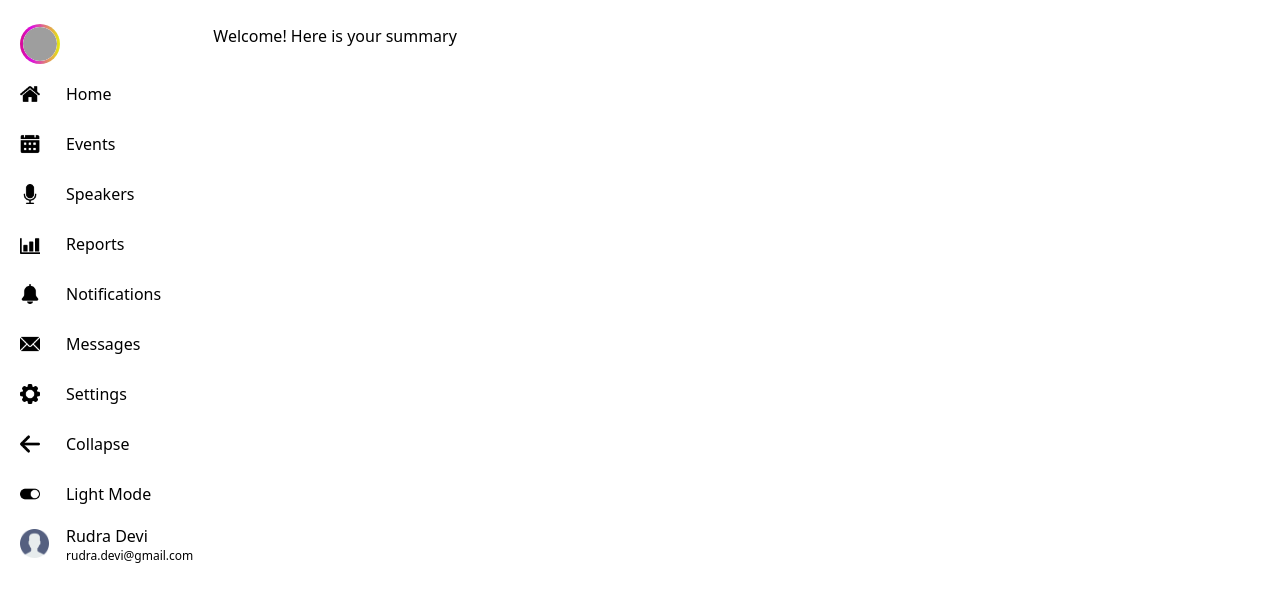
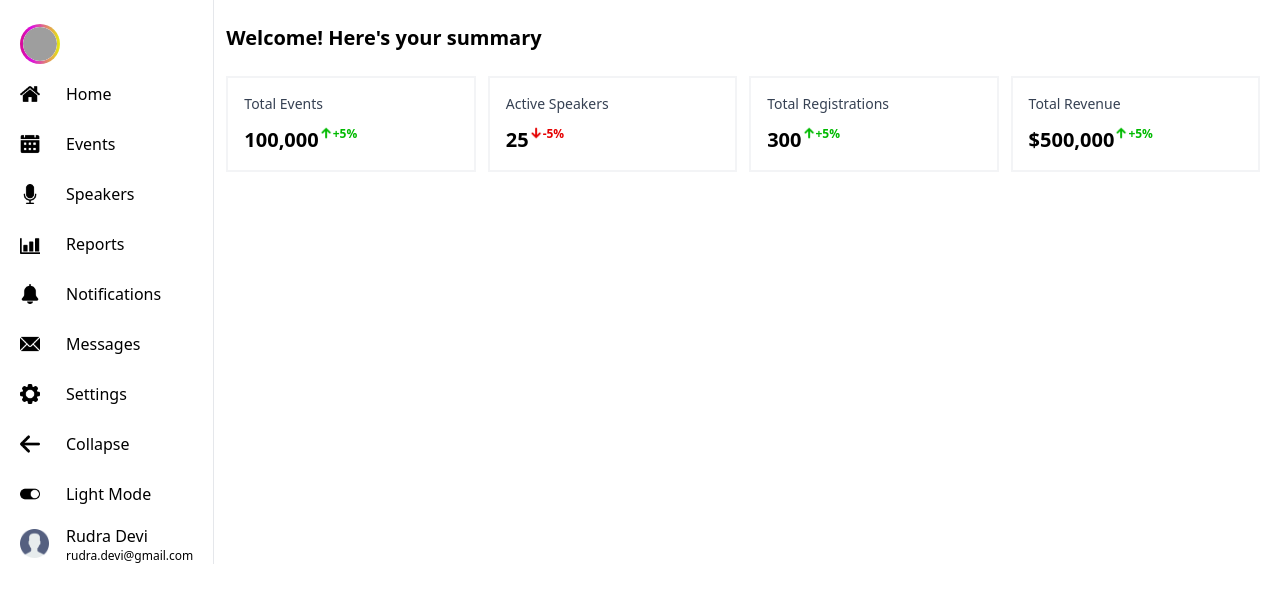
Before and after one commit to fountaina/event-planner, a React (Vite) app: page / in a window 1280 px wide. Shown: the top 602 px of the page. Built offline with nearby package versions, Linux system fonts and the light colour scheme; grey boxes are pictures that could not be loaded.

Commit message:
finish the top part of dashboard

```diff
--- a/src/components/App.jsx
+++ b/src/components/App.jsx
@@ -1,14 +1,13 @@
 import React from 'react'
 import Navbar from './Navbar'
 import '../styles/index.css'
+import Dashboard from './Dashboard'
 
 const App = () => {
   return (
     <div className='main-page'>
       <Navbar />
-      <div className='main-bar'>
-        <h1>Welcome! Here is your summary</h1>
-      </div>
+      <Dashboard />
     </div>
   )
 }
--- /dev/null
+++ b/src/components/Dashboard.jsx
@@ -0,0 +1,59 @@
+import React from 'react';
+import '../styles/dashboard.css';
+import upArrow from "/images/icons/green-arrow.png";
+import downArrown from "/images/icons/red-arrow.png";
+
+const PercentageGrowth = ({percentage}) => {
+    return (
+        <div className='percentage-growth'>
+            <img className='arrows' src={percentage > 0 ? upArrow : downArrown} alt="" />
+            <p style={percentage > 0 ? {color: "#00BA00"} : {color: "#E50000"}}>
+                {percentage > 0 ? "+" + percentage + "%": percentage + "%" }
+            </p>
+        </div>
+    )
+}
+
+const Dashboard = () => {
+  return (
+    <div className='main-bar'>
+        <h1>Welcome! Here's your summary</h1>
+        <div className='info-block'>
+            <div className='info'>
+                <h3 className='box-text'>Total Events</h3>
+                <h3 className='box-figures'>
+                    100,000
+                    {/* <div className='percentage-growth'>
+                        <img className='arrows' src={upArrow} alt="" />
+                        <p style={{color: "#00BA00"}}>+5.0</p>
+                    </div> */}
+                    <PercentageGrowth percentage={5.0}/>
+                </h3>
+            </div>
+            <div className='info'>
+                <h3 className='box-text'>Active Speakers</h3>
+                <h3 className='box-figures'>
+                    25
+                    <PercentageGrowth percentage={-5.0}/>
+                </h3>
+            </div>
+            <div className='info'>
+                <h3 className='box-text'>Total Registrations</h3>
+                <h3 className='box-figures'>
+                    300
+                    <PercentageGrowth percentage={5.0}/>
+                </h3>
+            </div>
+            <div className='info'>
+                <h3 className='box-text'>Total Revenue</h3>
+                <h3 className='box-figures'>
+                    $500,000
+                    <PercentageGrowth percentage={5.0}/>
+                </h3>
+            </div>
+        </div>
+    </div>
+  )
+}
+
+export default Dashboard
--- /dev/null
+++ b/src/styles/dashboard.css
@@ -0,0 +1,59 @@
+@import "tailwindcss";
+
+.main-bar {
+
+    @apply
+    col-span-5
+    pt-6 pl-3 pr-5
+    border-l-1 border-gray-200
+
+}
+
+.main-bar h1 {
+    @apply font-sans font-bold text-xl
+}
+
+.info-block {
+    @apply
+    flex justify-between gap-3
+    py-6
+}
+
+.info {
+    @apply
+    border-2 border-gray-100
+    p-4
+    w-64
+
+}
+
+.info-block div {
+    @apply font-sans
+}
+
+.box-text {
+    @apply font-medium text-sm text-gray-700
+}
+
+.box-figures {
+    @apply
+    font-bold text-xl
+    flex
+    pt-3
+}
+
+.percentage-growth {
+    @apply
+    h-3.5 w-3.5
+    flex
+    text-xs
+    gap-0
+}
+
+.arrows {
+    @apply object-contain
+}
+
+/* .percentage-growth p {
+    color: #00BA00;
+} */
--- a/src/styles/index.css
+++ b/src/styles/index.css
@@ -3,18 +3,11 @@
 .main-page {
   @apply
     grid grid-cols-6
-    mt-6
-}
 
-.navbar {
-  @apply
-    col-span-1
-    px-5
-    grid grid-rows-11 gap-7
 }
 
 .main-bar {
-  @apply col-span-5
+  @apply col-span-5 pt-6 border-l-1 border-gray-200
 }
 
 .main-bar div h1 {
@@ -22,37 +15,3 @@
   font-weight: 500;
   font-size: larger;
 }
-
-.profile-circle {
-  position: relative;
-}
-
-.outer-circle {
-  position: relative;
-  width: 50px; /* Increased slightly to fit the border */
-  height: 50px;
-  border-radius: 50%;
-  padding: 3px; /* Creates space for the border */
-  background: linear-gradient(90deg, rgba(215,12,146,1) 0%, rgba(219,14,224,1) 28%, rgba(229,238,11,1) 100%);
-  display: flex;
-  align-items: center;
-  justify-content: center;
-}
-
-.image-container {
-  width: 100%;
-  height: 100%;
-  background: white; /* Keeps the inner circle white */
-  border-radius: 50%;
-  overflow: hidden; /* Ensures image doesn't exceed the circle */
-  display: flex;
-  align-items: center;
-  justify-content: center;
-}
-
-.image-container img {
-  width: 100%;
-  height: 100%;
-  object-fit: cover; /* Ensures image fills the space */
-  border-radius: inherit; /* Keeps the image circular */
-}
--- a/src/styles/navbar.css
+++ b/src/styles/navbar.css
@@ -3,7 +3,7 @@
 .navbar {
     @apply
     col-span-1
-    px-5
+    px-5 pt-6
     grid grid-rows-11 gap-2.5
 }
 
```
Also changed, not shown: public/images/icons/green-arrow.png (added), public/images/icons/red-arrow.png (added).
